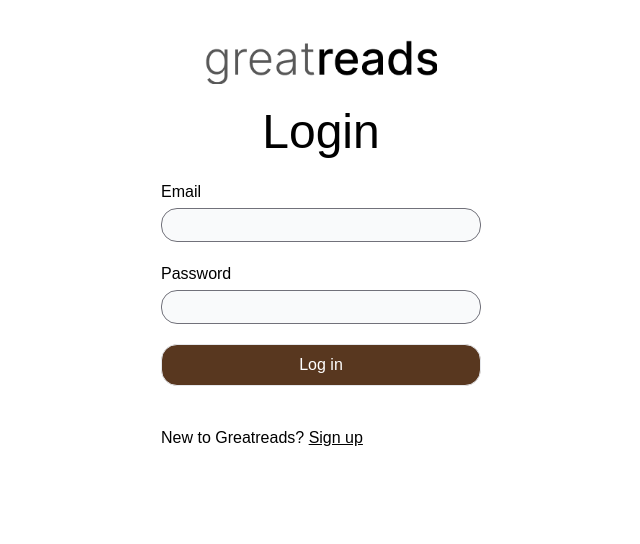
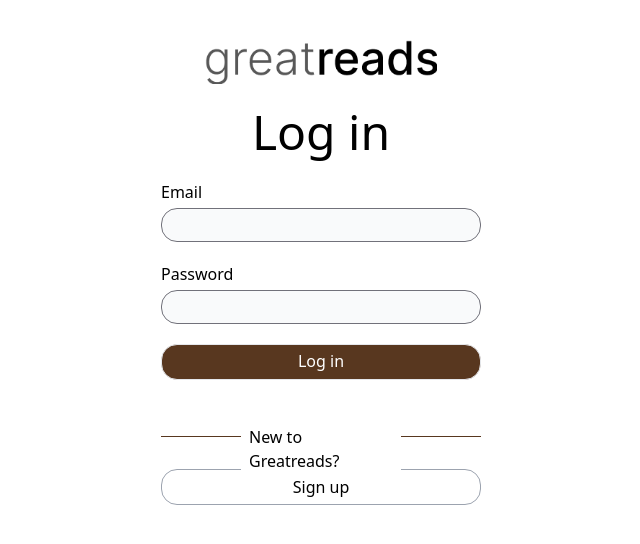
Before and after one commit to CosminBozai/greatreads, a React (Vite) app in the folder frontend/: page /login in a window 1280 px wide. Shown: the top 544 px of the page, without its empty margins (319-959 px from the left). Built offline with nearby package versions, Linux system fonts and the light colour scheme.

Commit message:
Restyling

```diff
--- a/frontend/src/index.css
+++ b/frontend/src/index.css
@@ -5,5 +5,4 @@
   margin: 0;
   padding: 0;
   box-sizing: border-box;
-  font-family: sans-serif, serif;
 }
--- a/frontend/src/pages/Login.jsx
+++ b/frontend/src/pages/Login.jsx
@@ -6,7 +6,7 @@ function Login() {
   return (
     <div className="my-10 mx-auto w-80">
       <img src={logo} alt="" className="mx-auto mb-6 h-11" />
-      <h1 className="mb-6 whitespace-nowrap text-center text-5xl">Login</h1>
+      <h1 className="mb-6 whitespace-nowrap text-center text-5xl">Log in</h1>
       <form>
         <fieldset className="mb-5 flex flex-col">
           <label htmlFor="email" className="mb-1">
@@ -30,16 +30,21 @@ function Login() {
             className="rounded-2xl border border-zinc-500 bg-gray-50 px-4 py-1 outline-none hover:bg-gray-100 focus:border-blue-700 focus:bg-white focus:shadow-around"
           />
         </fieldset>
-        <div className="mb-10 cursor-pointer rounded-2xl border bg-brown py-2 text-center text-white hover:brightness-125">
+        <div className="mb-14 h-9 cursor-pointer rounded-2xl border bg-brown py-1 text-center text-white hover:brightness-125">
           Log in
         </div>
       </form>
-      <p>
-        New to Greatreads?{" "}
-        <Link to="/register" className="underline">
-          Sign up
-        </Link>
-      </p>
+      <div className="relative border-t border-t-brown ">
+        <p className="absolute -top-3 left-[50%] -translate-x-[50%] bg-white  px-2">
+          New to Greatreads?{" "}
+        </p>
+        <button className="mt-8 h-9 w-full rounded-2xl border border-gray-400 py-1 text-center hover:brightness-50">
+          <Link to="/register" className="block w-full">
+            {" "}
+            Sign up
+          </Link>
+        </button>
+      </div>
     </div>
   );
 }
--- a/frontend/src/pages/Register.jsx
+++ b/frontend/src/pages/Register.jsx
@@ -54,13 +54,13 @@ function Register() {
             className="rounded-2xl border border-zinc-500 bg-gray-50 px-4 py-1 outline-none hover:bg-gray-100 focus:border-blue-700 focus:bg-white focus:shadow-around"
           />
         </fieldset>
-        <div className="mb-10 cursor-pointer rounded-2xl border bg-brown py-2 text-center text-white hover:brightness-125">
+        <div className="mb-10 h-9 cursor-pointer rounded-2xl border bg-brown py-1 text-center text-white hover:brightness-125">
           Create account
         </div>
       </form>
       <p>
         Already have an account?{" "}
-        <Link to="/login" className="underline">
+        <Link to="/login" className="underline hover:text-sky-800">
           Sign in
         </Link>
       </p>
--- a/frontend/src/pages/Showcase.jsx
+++ b/frontend/src/pages/Showcase.jsx
@@ -14,7 +14,7 @@ function Showcase() {
       </div>
       <main className="mx-auto my-0 flex max-w-4xl flex-col items-center justify-between px-6 md:flex-row-reverse md:items-start">
         {/* Authentication */}
-        <section className="mb-10 flex  flex-col items-center rounded-xl border  border-neutral-300 py-8 px-2">
+        <section className="mb-10 flex w-80  flex-col items-center rounded-xl border  border-neutral-300 py-8 px-2">
           <h1 className="mb-6 text-lg font-medium">Discover & read more</h1>
           <div>
             <Link
@@ -30,7 +30,7 @@ function Showcase() {
               Sign up with Email
             </Link>
           </div>
-          <span className="mx-2 mb-10 text-center text-sm font-medium text-zinc-700">
+          <span className="mx-2 mb-10 text-center text-zinc-700">
             To test the app without creating an account{" "}
             <Link to="" className="text-sky-600 hover:underline">
               press here
```
